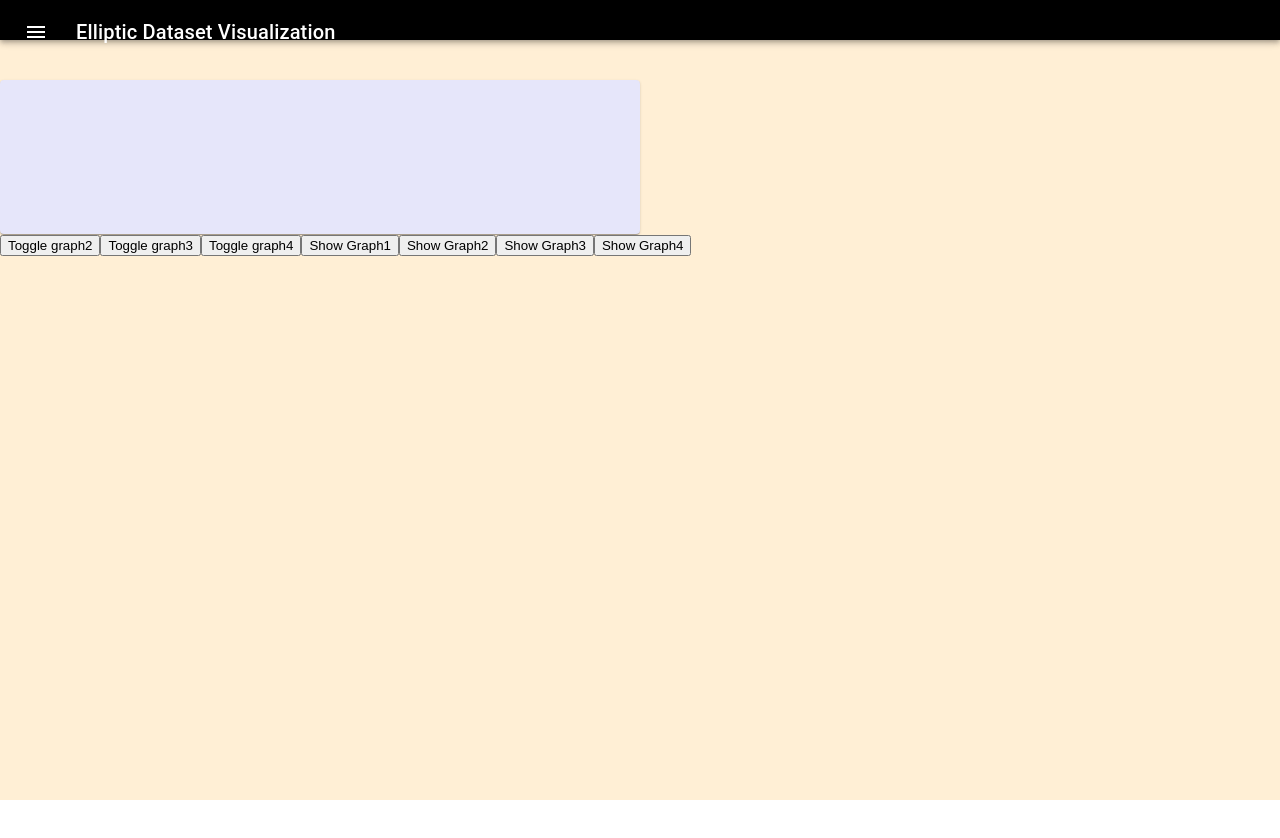
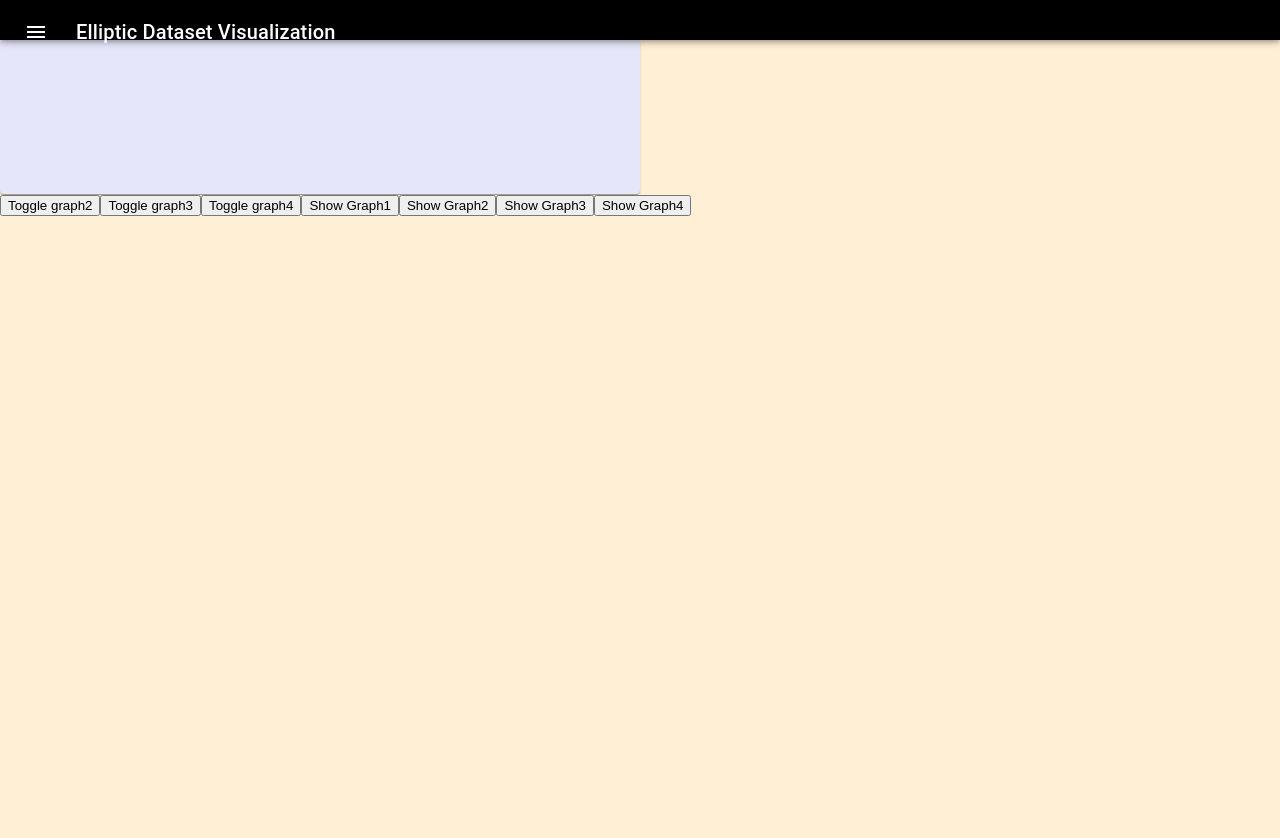
Before and after one commit to sharzy720/capstone22_23, a React (Create React App) app: page / in a window 1280 px wide. Before the commit the page ends 800 px from the top, so only its background shows below. Built offline with nearby package versions, Linux system fonts and the light colour scheme.

Commit message:
Updated the appbar to have a position of 'fixed'

```diff
--- a/src/components/AppBar.js
+++ b/src/components/AppBar.js
@@ -69,10 +69,11 @@
         <div>
             {/* AppBar */}
             <Box sx={{ flexGrow: 1}}>
-                <AppBar position="static" sx={{ backgroundColor: 'Black', height: '5vh'}}>
+                <AppBar position="fixed" sx={{ backgroundColor: 'Black', height: '5vh'}}>
+
                     <Toolbar>
 
-                        {/* Menu icon button to open the drawer */}
+            {/*            /!* Menu icon button to open the drawer *!/*/}
                         <IconButton
                             size="large"
                             edge="start"
@@ -82,9 +83,10 @@
                             onClick={handleDrawerOpen}
                         >
                             <MenuIcon />
+                            {/*<button onClick={handleDrawerOpen}>Drawer</button>*/}
                         </IconButton>
 
-                        {/* Title */}
+            {/*            /!* Title *!/*/}
                         <Typography variant="h6" component="div" sx={{ flexGrow: 1 }}>
                             Elliptic Dataset Visualization
                         </Typography>
@@ -92,6 +94,8 @@
                     </Toolbar>
                 </AppBar>
             </Box>
+
+
 
             {/* Drawer */}
             <Drawer
```
